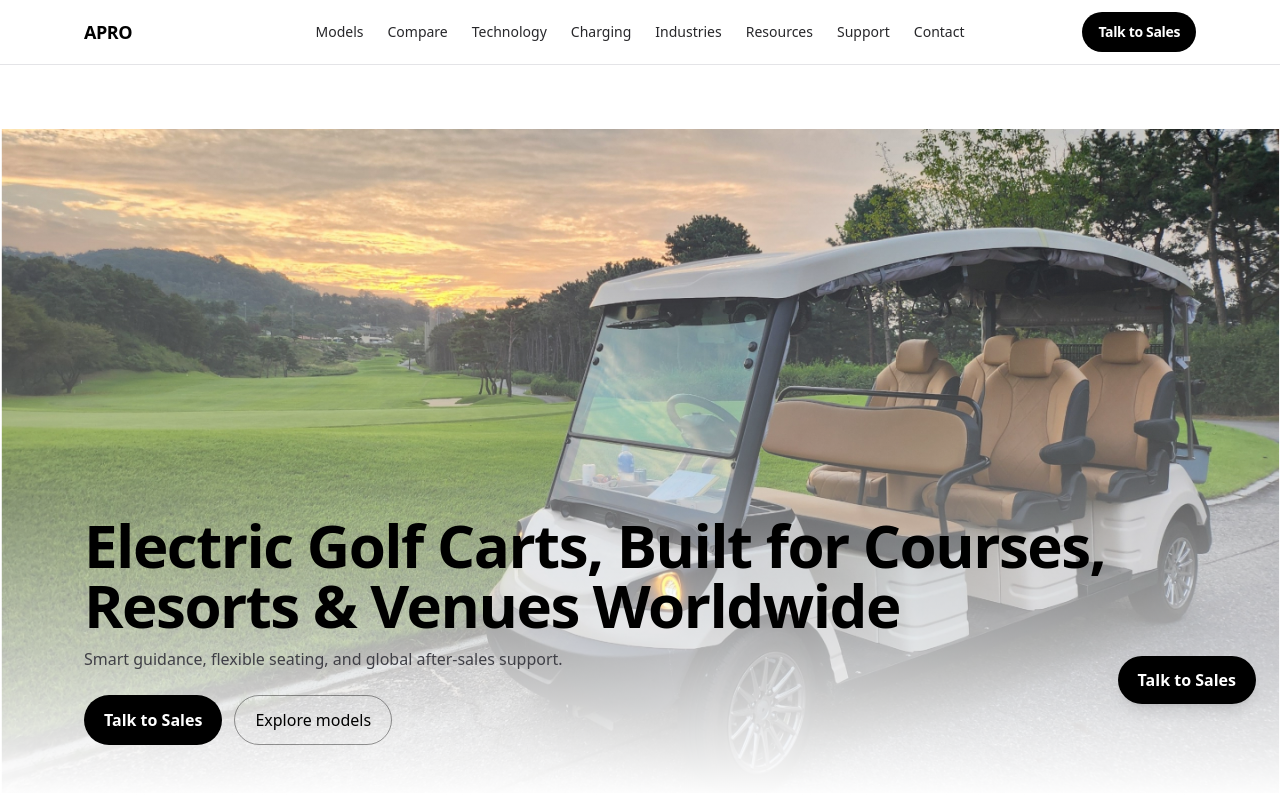
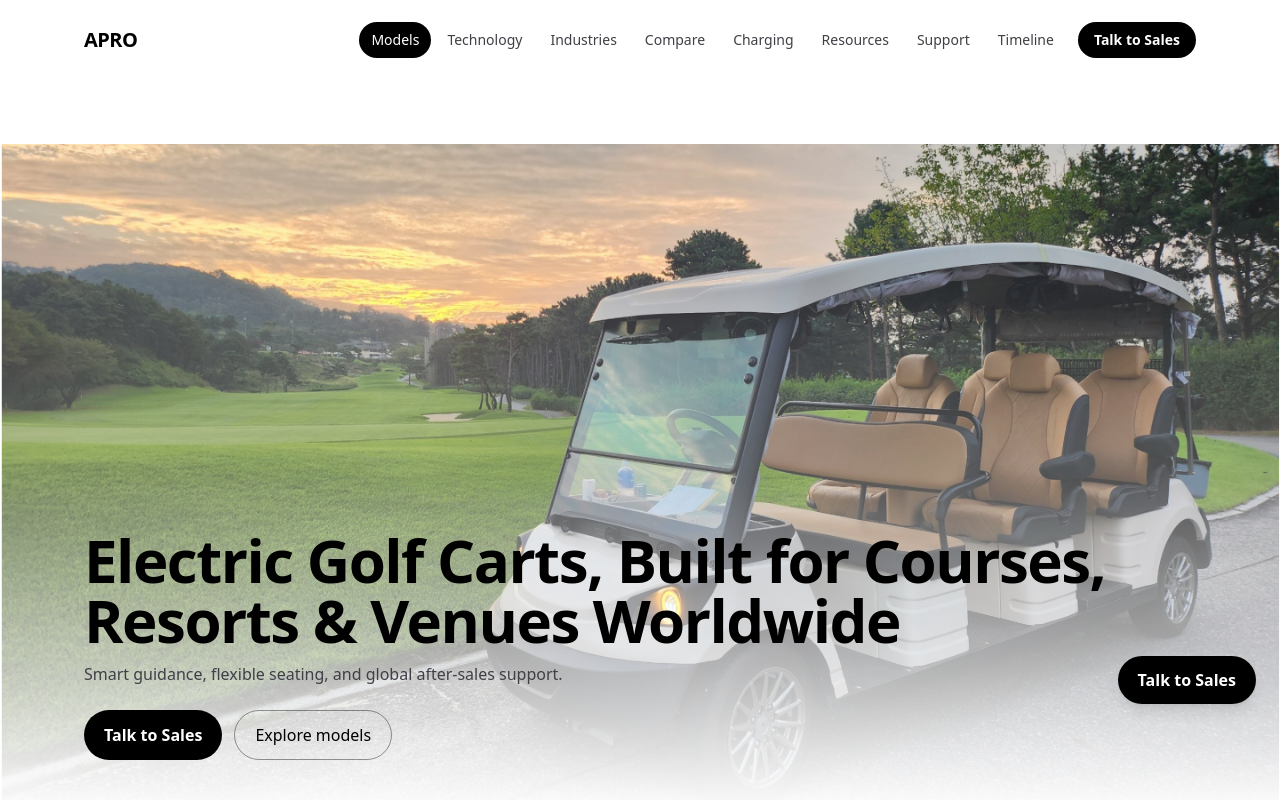
Before and after one commit to Aproglobal/apro-global-site, a React (Vite) app: page / in a window 1280 px wide. Shown: the top 800 px of the page. Built offline with nearby package versions, Linux system fonts and the light colour scheme.

Commit message:
Update Header.tsx

```diff
--- a/src/components/Header.tsx
+++ b/src/components/Header.tsx
@@ -1,144 +1,290 @@
-import React, { useEffect, useState, useCallback } from "react";
+import React, { useCallback, useEffect, useMemo, useRef, useState } from "react";
+import { trackEvent } from "../services/analytics";
 import { openLead } from "./LeadModal";
 
-const LINKS = [
-  { href: "#models", label: "Models" },
-  { href: "#compare", label: "Compare" },
-  { href: "#technology", label: "Technology" },
-  { href: "#charging", label: "Charging" },
-  { href: "#industries", label: "Industries" },
-  { href: "#resources", label: "Resources" },
-  { href: "#support", label: "Support" },
-  { href: "#contact", label: "Contact" },
+type NavItem = { id: string; label: string };
+
+const NAV_ITEMS: NavItem[] = [
+  { id: "models", label: "Models" },
+  { id: "technology", label: "Technology" },
+  { id: "industries", label: "Industries" },
+  { id: "compare", label: "Compare" },
+  { id: "charging", label: "Charging" },
+  { id: "resources", label: "Resources" },
+  { id: "support", label: "Support" },
+  { id: "timeline", label: "Timeline" },
 ];
 
 export default function Header() {
-  const [open, setOpen] = useState(false);
+  const [scrolled, setScrolled] = useState(false);
+  const [mobileOpen, setMobileOpen] = useState(false);
+  const [active, setActive] = useState<string>("");
 
-  const close = useCallback(() => setOpen(false), []);
+  const firstMobileLinkRef = useRef<HTMLButtonElement | null>(null);
+  const lastScrollY = useRef(0);
+
+  // ----- Scroll background / shadow
   useEffect(() => {
-    const onEsc = (e: KeyboardEvent) => e.key === "Escape" && close();
-    const onResize = () => window.innerWidth >= 1024 && close();
-    document.addEventListener("keydown", onEsc);
-    window.addEventListener("resize", onResize);
+    const onScroll = () => {
+      const y = window.scrollY || document.documentElement.scrollTop || 0;
+      setScrolled(y > 8);
+      lastScrollY.current = y;
+    };
+    onScroll();
+    window.addEventListener("scroll", onScroll, { passive: true });
+    return () => window.removeEventListener("scroll", onScroll);
+  }, []);
+
+  // ----- Active section highlighting
+  useEffect(() => {
+    const ids = NAV_ITEMS.map((n) => n.id);
+    const io = new IntersectionObserver(
+      (entries) => {
+        // Pick the entry closest to the top that is intersecting
+        const visible = entries
+          .filter((e) => e.isIntersecting)
+          .sort((a, b) => Math.abs(a.boundingClientRect.top) - Math.abs(b.boundingClientRect.top));
+        if (visible.length) setActive(visible[0].target.id);
+      },
+      {
+        // account for header height; highlight when the top of a section passes ~30% viewport
+        root: null,
+        rootMargin: "-25% 0px -65% 0px",
+        threshold: [0, 0.25, 0.5, 1],
+      }
+    );
+    ids.forEach((id) => {
+      const el = document.getElementById(id);
+      if (el) io.observe(el);
+    });
+    return () => io.disconnect();
+  }, []);
+
+  // ----- Lock body scroll when mobile menu open
+  useEffect(() => {
+    const original = document.body.style.overflow;
+    document.body.style.overflow = mobileOpen ? "hidden" : original || "";
     return () => {
-      document.removeEventListener("keydown", onEsc);
-      window.removeEventListener("resize", onResize);
+      document.body.style.overflow = original || "";
     };
-  }, [close]);
+  }, [mobileOpen]);
 
+  // ----- Close on ESC
   useEffect(() => {
-    document.body.style.overflow = open ? "hidden" : "";
-    return () => { document.body.style.overflow = ""; };
-  }, [open]);
+    const onKey = (e: KeyboardEvent) => {
+      if (e.key === "Escape") setMobileOpen(false);
+    };
+    window.addEventListener("keydown", onKey);
+    return () => window.removeEventListener("keydown", onKey);
+  }, []);
+
+  const onNavClick = useCallback((id: string) => {
+    setMobileOpen(false);
+    trackEvent("nav_click", { id, where: "header" });
+    const el = document.getElementById(id);
+    if (el) {
+      el.scrollIntoView({ behavior: "smooth", block: "start" });
+      // Update hash without jump
+      history.pushState({}, "", `#${id}`);
+    }
+  }, []);
+
+  const onTalkToSales = useCallback(() => {
+    openLead("Header CTA");
+    trackEvent("cta_click", { where: "header", label: "Talk to Sales" });
+  }, []);
+
+  const Brand = useMemo(
+    () => (
+      <a
+        href="#top"
+        onClick={(e) => {
+          e.preventDefault();
+          window.scrollTo({ top: 0, behavior: "smooth" });
+          history.pushState({}, "", "#top");
+        }}
+        className="inline-flex items-center gap-2 font-extrabold tracking-tight text-lg lg:text-xl"
+        aria-label="APRO Home"
+      >
+        {/* 텍스트 로고 (이미지 로고가 있다면 교체: <img src="/logo.svg" alt="APRO" className="h-6" /> ) */}
+        <span>APRO</span>
+      </a>
+    ),
+    []
+  );
 
   return (
-    <header className="sticky top-0 z-50 backdrop-blur bg-white/80 dark:bg-black/60 border-b border-zinc-200 dark:border-zinc-800">
-      <div className="max-w-6xl mx-auto px-5">
-        {/* ✅ 3열 그리드: 좌 로고 / 중 내비(가운데 고정) / 우 CTA */}
-        <div className="grid grid-cols-[1fr_auto_1fr] items-center h-16 gap-3">
-          {/* Left: Logo */}
-          <a href="/" className="font-extrabold tracking-tight text-lg text-black dark:text-white">
-            APRO
+    <>
+      {/* Skip link */}
+      <a
+        href="#main"
+        className="sr-only focus:not-sr-only focus:fixed focus:left-4 focus:top-4 focus:z-[100] focus:px-3 focus:py-2 focus:rounded-md focus:bg-black focus:text-white"
+      >
+        Skip to content
       </a>
 
-          {/* Center: Desktop nav */}
-          <nav className="hidden lg:block">
-            <ul className="flex items-center gap-6 text-sm font-medium">
-              {LINKS.map((l) => (
-                <li key={l.href}>
-                  <a
-                    href={l.href}
-                    className="text-zinc-800 dark:text-zinc-200 hover:opacity-80"
+      <header
+        className={[
+          "fixed inset-x-0 top-0 z-50 transition-all",
+          scrolled
+            ? "bg-white/75 dark:bg-black/50 backdrop-blur-md shadow-sm"
+            : "bg-transparent dark:bg-transparent backdrop-blur-0",
+        ].join(" ")}
+        role="banner"
       >
-                    {l.label}
-                  </a>
+        <div className="max-w-6xl mx-auto px-5">
+          <div className="flex items-center justify-between gap-3 h-16 lg:h-20">
+            {/* Left: Brand */}
+            <div className="min-w-0 flex-1 flex items-center">{Brand}</div>
+
+            {/* Center: Desktop Nav (no wrap, only on lg+) */}
+            <nav className="hidden lg:flex items-center justify-center flex-none">
+              <ul className="flex items-center gap-1 whitespace-nowrap">
+                {NAV_ITEMS.map((item) => {
+                  const isActive = active === item.id;
+                  return (
+                    <li key={item.id}>
+                      <button
+                        type="button"
+                        onClick={() => onNavClick(item.id)}
+                        className={[
+                          "px-3 py-2 rounded-full text-sm font-medium transition-all",
+                          "hover:-translate-y-0.5 hover:shadow-sm",
+                          isActive
+                            ? "bg-black text-white dark:bg-white dark:text-black"
+                            : "text-zinc-700 dark:text-zinc-200 hover:bg-zinc-100/70 dark:hover:bg-zinc-800/70",
+                          "focus:outline-none focus-visible:ring-2 focus-visible:ring-black/20 dark:focus-visible:ring-white/20",
+                        ].join(" ")}
+                        aria-current={isActive ? "page" : undefined}
+                      >
+                        {item.label}
+                      </button>
                     </li>
-              ))}
+                  );
+                })}
               </ul>
             </nav>
 
-          {/* Right: CTA (desktop) + Burger (mobile) */}
-          <div className="flex items-center justify-end gap-2">
+            {/* Right: CTA + Hamburger */}
+            <div className="flex items-center gap-2 flex-none">
+              {/* CTA on md+ to keep header single-line; mobile CTA lives in drawer */}
               <button
                 type="button"
-              onClick={() => setOpen(true)}
-              aria-label="Open menu"
-              className="lg:hidden inline-flex h-10 px-3 items-center justify-center rounded-lg border border-zinc-300 dark:border-zinc-700 text-sm"
+                onClick={onTalkToSales}
+                className="hidden md:inline-flex shrink-0 items-center justify-center px-4 py-2 rounded-full text-sm font-semibold bg-black text-white dark:bg-white dark:text-black hover:opacity-90 focus:outline-none focus-visible:ring-2 focus-visible:ring-black/20 dark:focus-visible:ring-white/20"
               >
-              Menu
+                Talk to Sales
               </button>
 
-            {/* ✅ 데스크탑 CTA: 한 줄 고정 + 중앙 정렬 보장 */}
               <button
                 type="button"
-              onClick={() => openLead("Header CTA")}
-              className="hidden lg:inline-flex h-10 px-4 items-center justify-center rounded-full
-                         bg-black text-white dark:bg-white dark:text-black
-                         text-sm font-semibold whitespace-nowrap leading-none tracking-tight
-                         shrink-0"
+                className="inline-flex lg:hidden items-center justify-center w-10 h-10 rounded-full border border-zinc-300 dark:border-zinc-700 hover:bg-zinc-100/70 dark:hover:bg-zinc-800/70 focus:outline-none focus-visible:ring-2 focus-visible:ring-black/20 dark:focus-visible:ring-white/20"
+                aria-label="Open menu"
+                aria-expanded={mobileOpen}
+                onClick={() => {
+                  setMobileOpen((v) => !v);
+                  // 다음 프레임에 포커스 이동
+                  setTimeout(() => firstMobileLinkRef.current?.focus(), 60);
+                }}
               >
-              Talk to Sales
+                <span className="sr-only">Menu</span>
+                {/* Hamburger icon */}
+                <svg width="20" height="20" viewBox="0 0 24 24" aria-hidden="true">
+                  <path
+                    d="M4 7h16M4 12h16M4 17h16"
+                    stroke="currentColor"
+                    strokeWidth="2"
+                    strokeLinecap="round"
+                  />
+                </svg>
               </button>
             </div>
           </div>
         </div>
 
-      {/* Mobile drawer */}
-      {open && (
-        <div className="fixed inset-0 z-50 lg:hidden">
-          <div className="absolute inset-0 bg-black/60" onClick={close} />
-          <aside
+        {/* Mobile Drawer */}
+        <div
+          className={[
+            "lg:hidden fixed inset-0 z-40 transition-opacity",
+            mobileOpen ? "pointer-events-auto opacity-100" : "pointer-events-none opacity-0",
+          ].join(" ")}
+          aria-hidden={!mobileOpen}
+          onClick={() => setMobileOpen(false)}
+        >
+          <div className="absolute inset-0 bg-black/50" />
+
+          <div
+            className={[
+              "absolute right-0 top-0 h-full w-[86%] max-w-sm",
+              "bg-white dark:bg-zinc-950 shadow-xl",
+              "transition-transform duration-200",
+              mobileOpen ? "translate-x-0" : "translate-x-full",
+            ].join(" ")}
             role="dialog"
             aria-modal="true"
-            className="absolute right-0 top-0 h-full w-[78%] max-w-sm bg-white dark:bg-zinc-900 shadow-xl
-                       p-5 flex flex-col"
+            onClick={(e) => e.stopPropagation()}
           >
-            <div className="flex items-center justify-between">
-              <span className="font-extrabold tracking-tight text-lg">APRO</span>
+            <div className="flex items-center justify-between h-16 px-4">
+              <div className="font-extrabold">APRO</div>
               <button
                 type="button"
-                onClick={close}
+                className="w-10 h-10 inline-flex items-center justify-center rounded-full border border-zinc-300 dark:border-zinc-700 hover:bg-zinc-100/70 dark:hover:bg-zinc-800/70 focus:outline-none focus-visible:ring-2 focus-visible:ring-black/20 dark:focus-visible:ring-white/20"
                 aria-label="Close menu"
-                className="inline-grid place-items-center h-9 w-9 rounded-lg hover:bg-zinc-100 dark:hover:bg-zinc-800"
+                onClick={() => setMobileOpen(false)}
               >
-                ✕
+                <svg width="18" height="18" viewBox="0 0 24 24" aria-hidden="true">
+                  <path d="M6 6l12 12M18 6l-12 12" stroke="currentColor" strokeWidth="2" strokeLinecap="round" />
+                </svg>
               </button>
             </div>
 
-            <nav className="mt-6">
-              <ul className="space-y-2 text-base">
-                {LINKS.map((l) => (
-                  <li key={l.href}>
-                    <a
-                      href={l.href}
-                      onClick={close}
-                      className="block rounded-lg px-3 py-2 hover:bg-zinc-100 dark:hover:bg-zinc-800"
-                    >
-                      {l.label}
-                    </a>
-                  </li>
-                ))}
-              </ul>
-            </nav>
-
-            <div className="mt-auto pt-4">
+            <div className="px-4 pb-6 overflow-y-auto">
+              <div className="py-3">
                 <button
+                  ref={firstMobileLinkRef}
                   type="button"
                   onClick={() => {
-                  close();
-                  openLead("Header CTA (Mobile)");
+                    onTalkToSales();
+                    setMobileOpen(false);
                   }}
-                className="w-full inline-flex h-11 px-4 items-center justify-center rounded-full
-                           bg-black text-white dark:bg-white dark:text-black
-                           text-sm font-semibold"
+                  className="w-full inline-flex items-center justify-center px-4 py-3 rounded-xl text-sm font-semibold bg-black text-white dark:bg-white dark:text-black hover:opacity-90 focus:outline-none focus-visible:ring-2 focus-visible:ring-black/20 dark:focus-visible:ring-white/20"
                 >
                   Talk to Sales
                 </button>
               </div>
-          </aside>
+
+              <ul className="space-y-1">
+                {NAV_ITEMS.map((item) => {
+                  const isActive = active === item.id;
+                  return (
+                    <li key={item.id}>
+                      <button
+                        type="button"
+                        onClick={() => onNavClick(item.id)}
+                        className={[
+                          "w-full text-left px-4 py-3 rounded-lg text-[15px] font-medium transition",
+                          "hover:bg-zinc-100/80 dark:hover:bg-zinc-800/80",
+                          isActive ? "bg-zinc-100 dark:bg-zinc-800" : "",
+                        ].join(" ")}
+                        aria-current={isActive ? "page" : undefined}
+                      >
+                        {item.label}
+                      </button>
+                    </li>
+                  );
+                })}
+              </ul>
+
+              <div className="mt-6 border-t border-zinc-200 dark:border-zinc-800 pt-4 text-xs text-zinc-500 dark:text-zinc-400">
+                <p>© {new Date().getFullYear()} APRO. All rights reserved.</p>
               </div>
-      )}
+            </div>
+          </div>
+        </div>
       </header>
+
+      {/* Header spacer to prevent content jump */}
+      <div aria-hidden className="h-16 lg:h-20" />
+    </>
   );
 }
```
Lines whose indentation alone changed are shown as unchanged.
